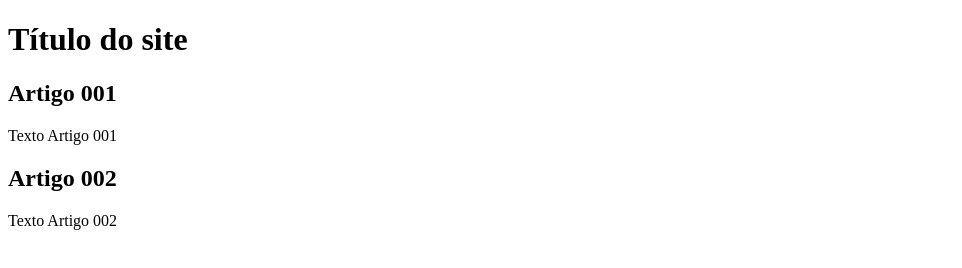
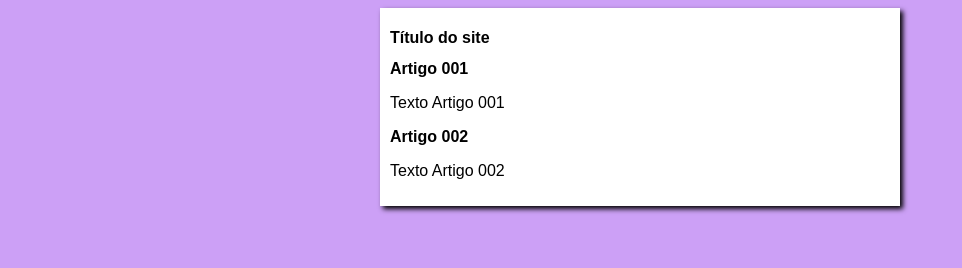
Before and after one commit to Avelucio/projeto-site, a plain HTML site: page index.html in a window 1280 px wide. Shown: the whole page, without its empty margins (0-962 px from the left). Drawn offline with Linux system fonts and the light colour scheme.

Commit message:
iniciei o design

```diff
--- /dev/null
+++ b/estilos/style.css
@@ -0,0 +1,17 @@
+* {
+    font-family: Arial, Helvetica, sans-serif;
+    font-size: 16px;
+}
+
+body {
+    background-color: rgb(204, 160, 246) ;
+
+}
+
+main {
+    background-color: white;
+    width: 500px;
+    margin: auto;
+    padding: 10px;
+    box-shadow: 3px 3px 5px black ;
+}
--- a/index.html
+++ b/index.html
@@ -5,6 +5,7 @@
     <meta http-equiv="X-UA-Compatible" content="IE=edge">
     <meta name="viewport" content="width=device-width, initial-scale=1.0">
     <title>Título do site</title>
+    <link rel="stylesheet" href="estilos/style.css">
 </head>
 <body>
     <main>
```
